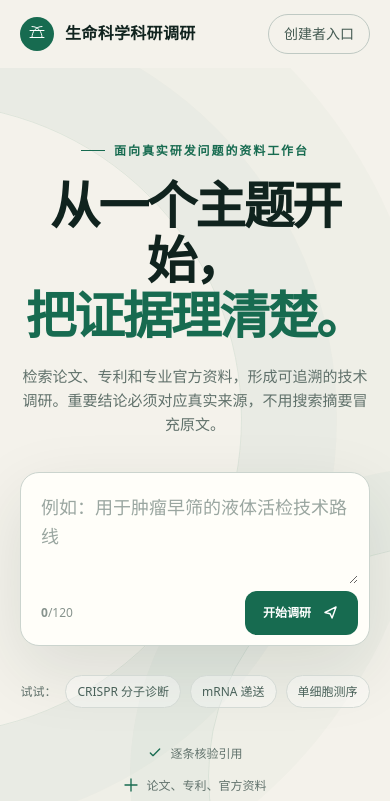
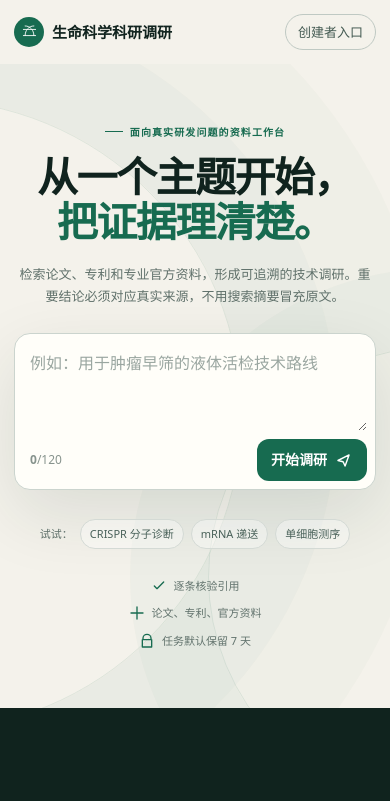
Before and after one commit to jiahuishe0204/life-science-research-workbench, a plain HTML site: page web/index.html in a window 390 px wide. Shown: the top 801 px of the page. Drawn offline with Linux system fonts and the light colour scheme.

Commit message:
优化手机端首屏字号与间距

```diff
--- a/web/styles.css
+++ b/web/styles.css
@@ -13,7 +13,7 @@
 }
 
 * { box-sizing: border-box; }
-html { scroll-behavior: smooth; }
+html { scroll-behavior: smooth; -webkit-text-size-adjust: 100%; text-size-adjust: 100%; }
 body {
   margin: 0;
   color: var(--ink);
@@ -145,12 +145,23 @@ footer p { margin: 0; }
 .back-link { display: block; margin-top: 20px; text-align: center; color: var(--green); font-size: 13px; text-decoration: none; }
 
 @media (max-width: 760px) {
-  .site-header { height: 68px; }
+  .site-header { width: calc(100% - 28px); height: 64px; }
+  .brand { gap: 8px; font-size: 15px; letter-spacing: 0; }
+  .brand-mark { width: 30px; height: 30px; }
+  .brand-mark svg { width: 21px; }
+  .creator-link { padding: 7px 12px; font-size: 13px; }
   nav a:not(.creator-link) { display: none; }
-  .hero { padding-top: 65px; min-height: 620px; }
-  .hero h1 { font-size: clamp(42px, 13vw, 62px); }
-  .hero-copy { font-size: 15px; }
-  .trust-row { gap: 13px; flex-direction: column; align-items: center; }
+  .hero { padding: 50px 14px 58px; min-height: 560px; }
+  .eyebrow { gap: 7px; font-size: 10px; letter-spacing: .11em; }
+  .eyebrow span { width: 18px; }
+  .hero h1 { margin: 16px 0; font-size: clamp(34px, 10.5vw, 44px); line-height: 1.12; letter-spacing: -.035em; }
+  .hero-copy { max-width: 34em; margin-bottom: 25px; font-size: 13px; line-height: 1.7; }
+  .input-shell { padding: 8px 8px 8px 15px; border-radius: 16px; }
+  textarea { min-height: 70px; font-size: 16px; }
+  .input-actions button { gap: 7px; padding: 10px 14px; font-size: 14px; }
+  .examples { gap: 7px; font-size: 11px; }
+  .examples button { padding: 5px 9px; }
+  .trust-row { margin-top: 28px; gap: 10px; flex-direction: column; align-items: center; font-size: 11px; }
   .workspace { padding: 22px; }
   .workspace-head { display: block; }
   .demo-badge { display: inline-block; margin-bottom: 16px; }
```
Also changed, not shown: 1 other file.
